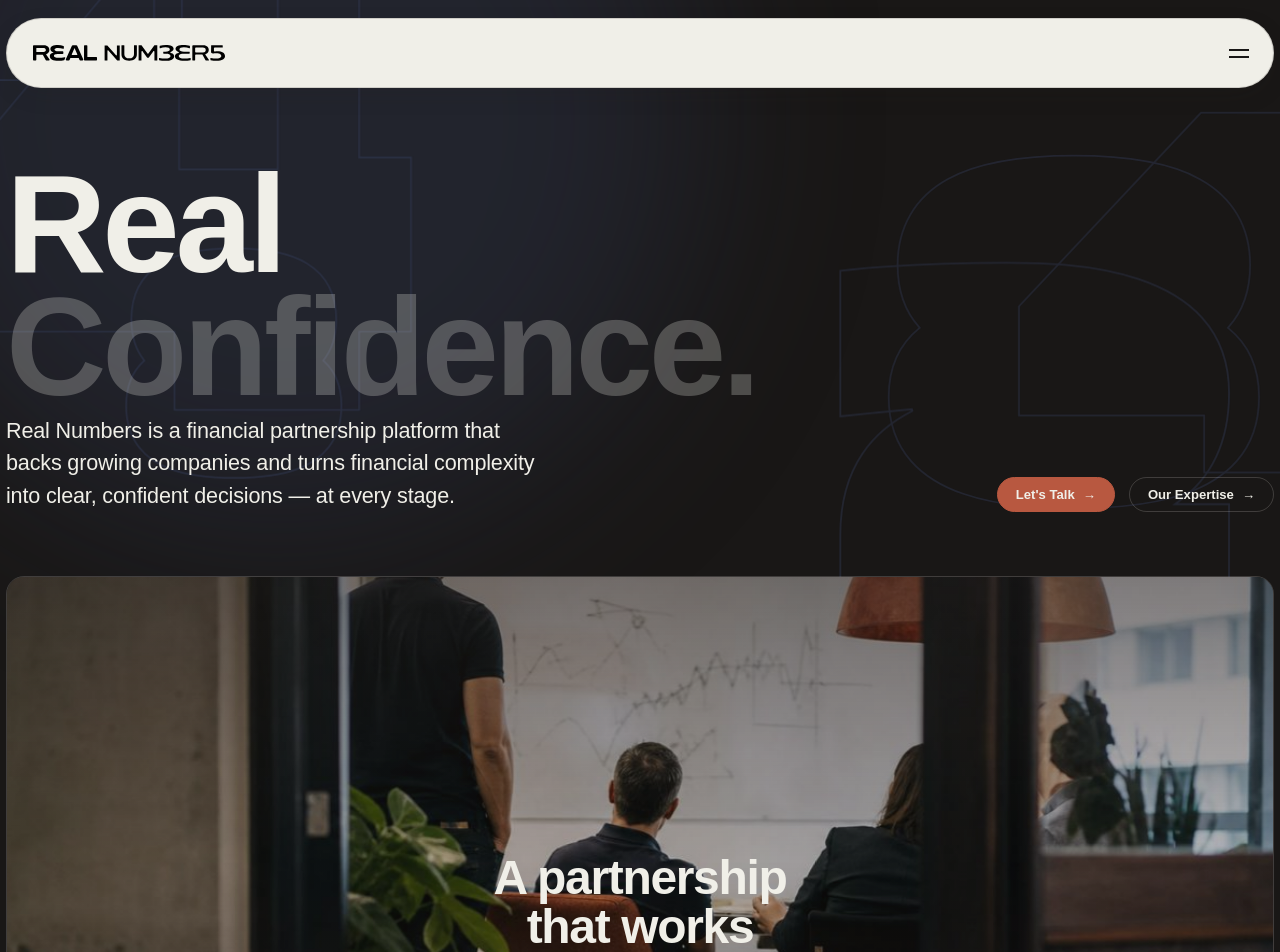
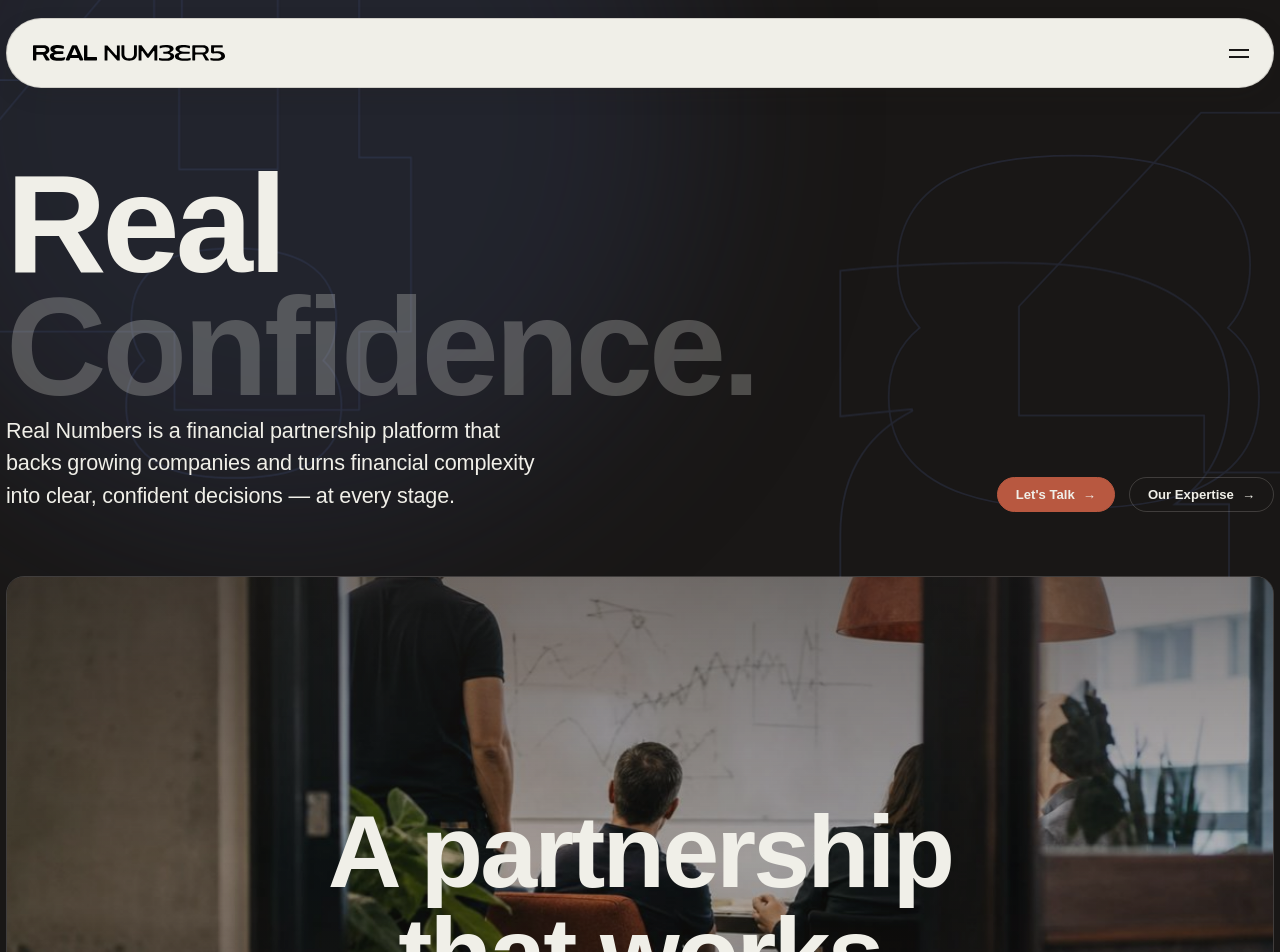
Before and after one commit to altlands89/real-numbers-website-nextjs, a Next.js app: page / in a window 1280 px wide. Shown: the top 952 px of the page. Built offline with nearby package versions, Linux system fonts and the light colour scheme; a web font is replaced by a local one.

Commit message:
Photo-feature overlay h2: font-size to 8vw, line-height to 1
Applied from a live-editor tweak (48px -> 8vw, 48.96px -> 1em).

```diff
--- a/app/globals.css
+++ b/app/globals.css
@@ -1821,8 +1821,8 @@ p { margin: 0; }
 }
 .v2-photo-feature-overlay h2 {
   color: var(--offwhite);
-  font-size: clamp(1.8rem, 3vw + 1rem, 3rem);
-  line-height: 1.02;
+  font-size: 8vw;
+  line-height: 1;
 }
 
 .v2-logos-strip {
```
